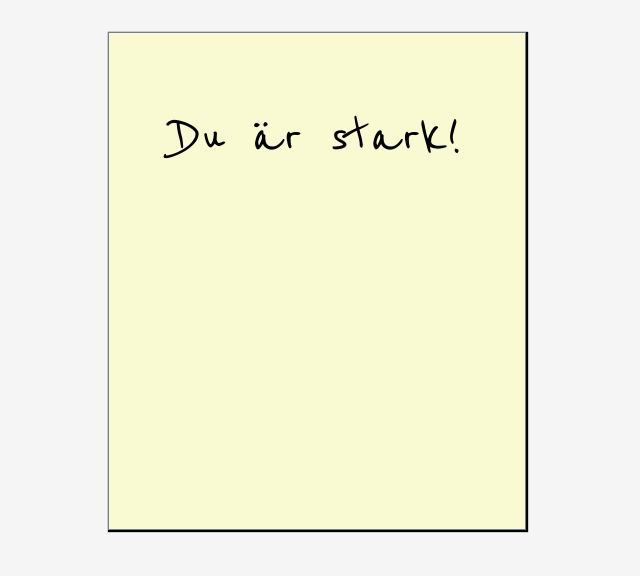
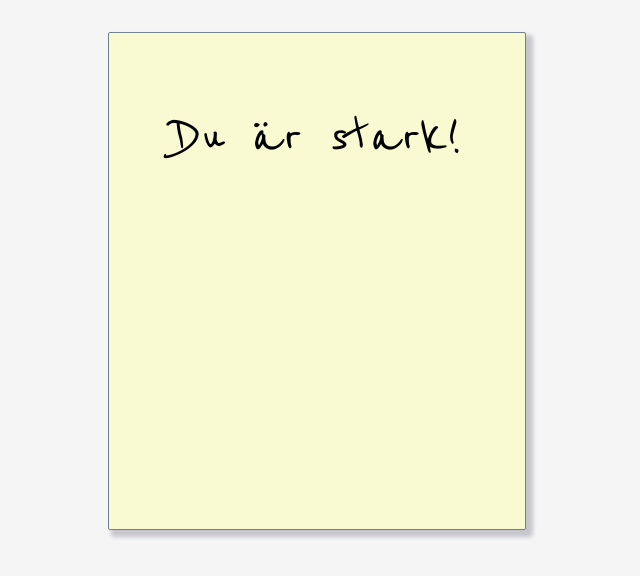
Before and after one commit to DefyCab/Reusable_component, a React (Vite) app: page / in a window 1280 px wide. Shown: the top 576 px of the page, without its empty margins (323-963 px from the left). Built offline with nearby package versions, Linux system fonts and the light colour scheme.

Commit message:
add shadow

```diff
--- a/src/styles/postitpeeping.css
+++ b/src/styles/postitpeeping.css
@@ -5,8 +5,8 @@
 }
 
 .post-it-card {
-  border: 0.08rem solid slategray;
-  box-shadow: 1px 1px 1px 1px;
+  border: 0.1rem solid slategray;
+  box-shadow: 5px 5px 4px 2px rgba(1, 1, 38, 0.198);
   width: 25rem;
   height: 30rem;
   background-color: lightgoldenrodyellow;
@@ -14,4 +14,5 @@
   display: block;
   padding: 0.5rem;
   text-align: center;
+  border-radius: 2px;
 }
```
